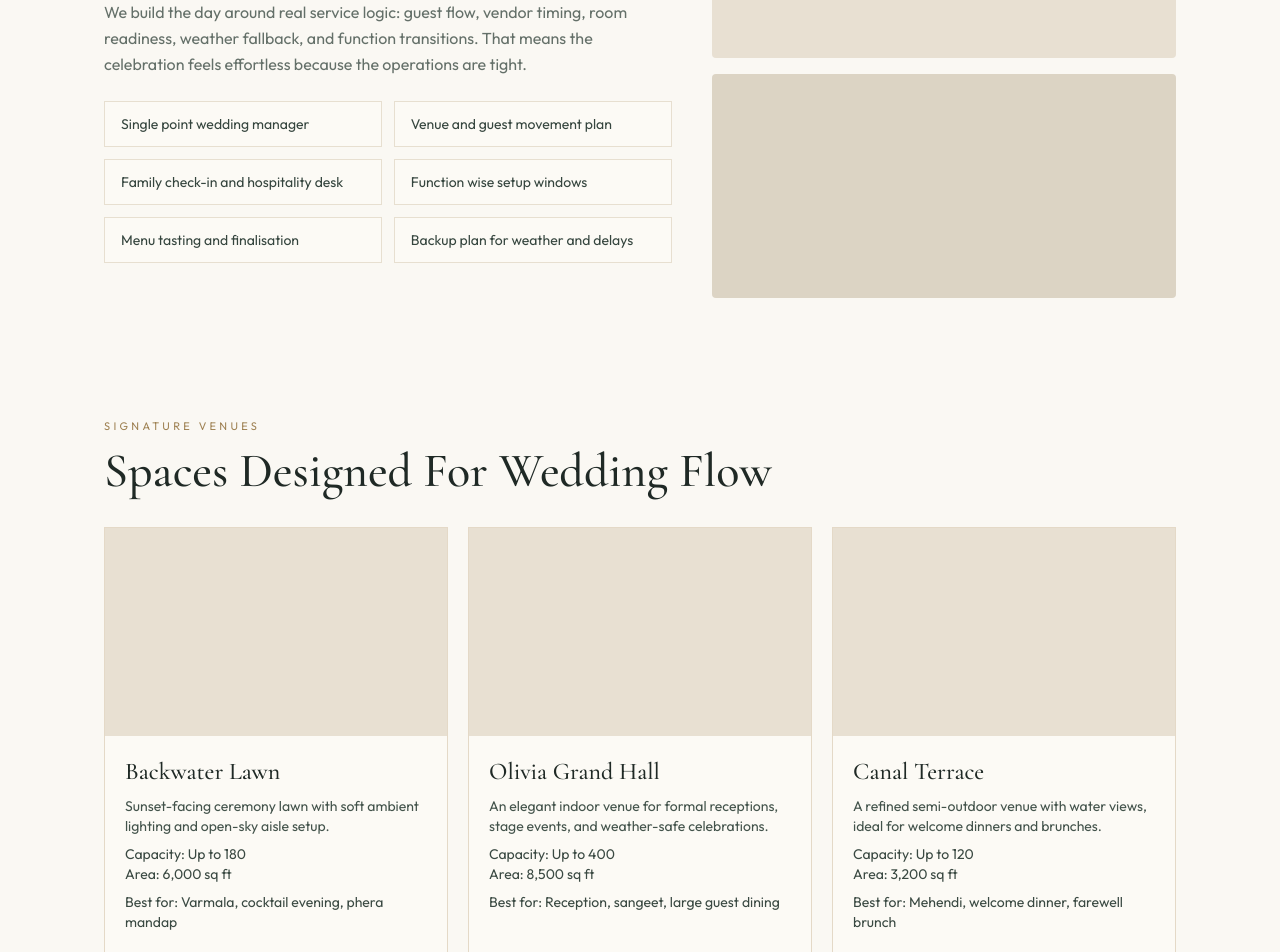
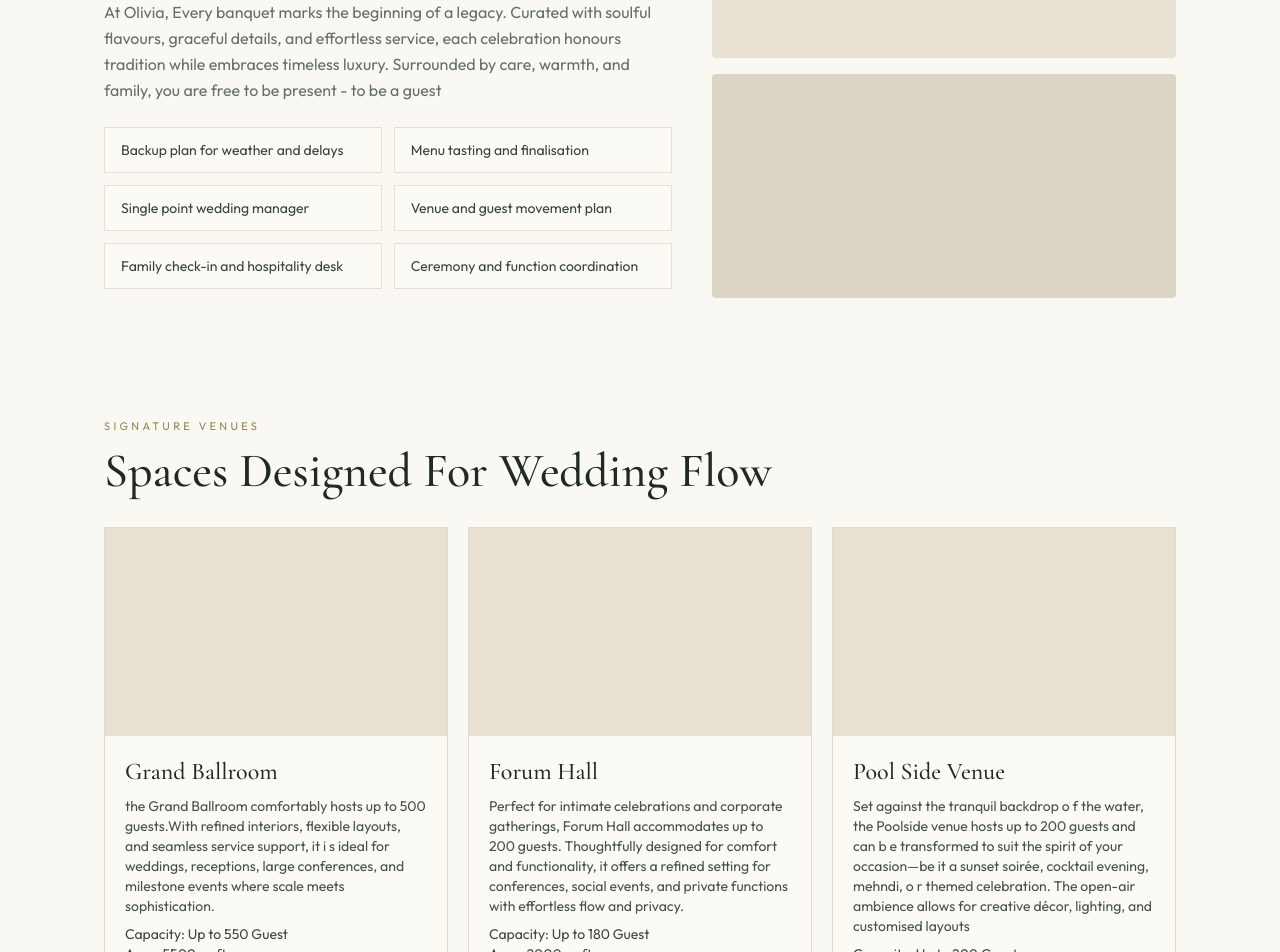
Before and after one commit to oliviaalleppey/main, a Next.js app: page /wedding in a window 1280 px wide. Shown: the part 920-1872 px from the top of the page. Built offline with nearby package versions, Linux system fonts and the light colour scheme; no server answers.

Commit message:
Restore venue list and operations content

```diff
--- a/app/wedding/page.tsx
+++ b/app/wedding/page.tsx
@@ -54,27 +54,27 @@ const celebrationStyles: CelebrationStyle[] = [
 
 const venueList: VenueInfo[] = [
     {
-        name: 'Backwater Lawn',
+        name: 'Grand Ballroom',
         image: '',
-        capacity: 'Up to 180',
-        area: '6,000 sq ft',
-        description: 'Sunset-facing ceremony lawn with soft ambient lighting and open-sky aisle setup.',
+        capacity: 'Up to 550 Guest',
+        area: '5500 sq ft',
+        description: 'the Grand Ballroom comfortably hosts up to 500 guests.With refined interiors, flexible layouts, and seamless service support, it i s ideal for weddings, receptions, large conferences, and milestone events where scale meets sophistication.',
+        bestFor: 'Reception, sangeet, large guest dining',
+    },
+    {
+        name: 'Forum Hall',
+        image: '',
+        capacity: 'Up to 180 Guest',
+        area: '2000 sq ft',
+        description: 'Perfect for intimate celebrations and corporate gatherings, Forum Hall accommodates up to 200 guests. Thoughtfully designed for comfort and functionality, it offers a refined setting for conferences, social events, and private functions with effortless flow and privacy.',
         bestFor: 'Varmala, cocktail evening, phera mandap',
     },
     {
-        name: 'Olivia Grand Hall',
+        name: 'Pool Side Venue',
         image: '',
-        capacity: 'Up to 400',
-        area: '8,500 sq ft',
-        description: 'An elegant indoor venue for formal receptions, stage events, and weather-safe celebrations.',
-        bestFor: 'Reception, sangeet, large guest dining',
-    },
-    {
-        name: 'Canal Terrace',
-        image: '',
-        capacity: 'Up to 120',
+        capacity: 'Up to 200 Guest',
         area: '3,200 sq ft',
-        description: 'A refined semi-outdoor venue with water views, ideal for welcome dinners and brunches.',
+        description: 'Set against the tranquil backdrop o f the water, the Poolside venue hosts up to 200 guests and can b e transformed to suit the spirit of your occasion—be it a sunset soirée, cocktail evening, mehndi, o r themed celebration. The open-air ambience allows for creative décor, lighting, and customised layouts',
         bestFor: 'Mehendi, welcome dinner, farewell brunch',
     },
 ];
@@ -183,17 +183,18 @@ export default function WeddingPage() {
                                 Real Wedding Operations, Wrapped In Luxury Hospitality
                             </h2>
                             <p className="text-[#3E4D46]/80 leading-relaxed mb-6">
-                                We build the day around real service logic: guest flow, vendor timing, room readiness, weather fallback,
-                                and function transitions. That means the celebration feels effortless because the operations are tight.
-                            </p>
+                                At Olivia, Every banquet marks the beginning of a legacy. Curated with soulful flavours, graceful details,
+                                and effortless service, each celebration honours tradition while
+                                embraces timeless luxury. Surrounded by care, warmth, and family,
+                                you are free to be present - to be a guest</p>
                             <div className="grid sm:grid-cols-2 gap-3">
                                 {[
+                                    'Backup plan for weather and delays',
+                                    'Menu tasting and finalisation',
                                     'Single point wedding manager',
                                     'Venue and guest movement plan',
                                     'Family check-in and hospitality desk',
-                                    'Function wise setup windows',
-                                    'Menu tasting and finalisation',
-                                    'Backup plan for weather and delays',
+                                    'Ceremony and function coordination',
                                 ].map((item) => (
                                     <div key={item} className="border border-[#E7DFD0] bg-[#FCFAF5] px-4 py-3 text-sm text-[#35453E]">
                                         {item}
```
